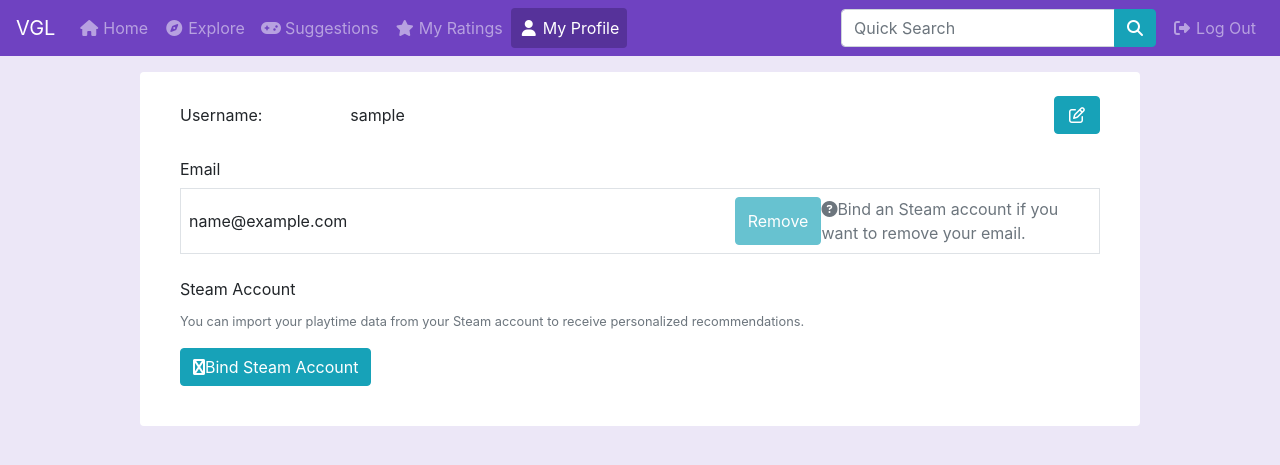
After one commit to EvaSuarezGarcia/the-videogames-lair, a Django app: page /user-profile/ in a window 1280 px wide. The commit adds this page. Shown: the top 465 px of the page. Run offline with Django 3.2, Linux system fonts and the light colour scheme; a user stored in the database is signed in; tables that the repository leaves empty hold one stand-in row (values such as "Sample post"); parts of the project's set-up code (start-up, migrations or seed data) failed here and were passed over; some libraries are stand-ins or nearby versions.

Commit message:
Basic user profile page and email functionality

```diff
--- a/videogames_lair_site/vgl/models.py
+++ b/videogames_lair_site/vgl/models.py
@@ -12,6 +12,7 @@ class User(AbstractUser):
     first_name = None
     last_name = None
     als_user_id = models.PositiveIntegerField(unique=True)
+    email = models.EmailField(null=True, blank=True)
 
     def save(self, *args, **kwargs):
         with transaction.atomic():
--- a/videogames_lair_site/vgl/static/vgl/css/base.css
+++ b/videogames_lair_site/vgl/static/vgl/css/base.css
@@ -94,6 +94,12 @@ body > section {
     }
 }
 
+/************ Padding utilities ***********/
+.px-0-75rem {
+    padding-left: 0.75rem;
+    padding-right: 0.75rem;
+}
+
 /************ Sizing utilities ************/
 @media (min-width: 768px) {
     .vh-85-md {
--- /dev/null
+++ b/videogames_lair_site/vgl/static/vgl/js/user_profile.js
@@ -0,0 +1,20 @@
+function toggleUsernameField() {
+    $("#save-btn").toggleClass("d-none");
+    $("#edit-btn").toggleClass("d-none");
+    $("#username-input").toggleClass("d-none");
+    $("#username-readonly").toggleClass("d-none");
+}
+
+function saveUsername(newUsername) {
+
+    $.ajax({
+        url: "/update-username/",
+        type: "POST",
+        headers: {
+            "X-CSRFToken": Cookies.get("csrftoken")
+        },
+        data: {
+            "username": newUsername
+        }
+    });
+}
--- a/videogames_lair_site/vgl/templates/vgl/navbar.html
+++ b/videogames_lair_site/vgl/templates/vgl/navbar.html
@@ -3,6 +3,7 @@
 {% url "vgl:search" as explore_page %}
 {% url "vgl:recommendations" as recommendations_page %}
 {% url "vgl:ratings" as ratings_page %}
+{% url "vgl:user_profile" as profile_page %}
 {% url "account_login" as login_page %}
 {% url "account_signup" as signup_page %}
 
@@ -31,7 +32,7 @@
             {% if user.is_authenticated %}
                 <a class="nav-link{% if request.path == recommendations_page %} active{% endif %}" href="{{ recommendations_page }}"><span class="fas fa-gamepad fa-fw mr-2 mr-lg-1"></span>Suggestions</a>
                 <a class="nav-link{% if request.path == ratings_page %} active{% endif %}" href="{{ ratings_page }}"><span class="fas fa-star fa-fw mr-2 mr-lg-1"></span>My Ratings</a>
-                <a class="nav-link" href="#"><span class="fas fa-user fa-fw mr-2 mr-lg-1"></span>My Profile</a>
+                <a class="nav-link{% if request.path == profile_page %} active{% endif %}" href="{{ profile_page }}"><span class="fas fa-user fa-fw mr-2 mr-lg-1"></span>My Profile</a>
                 {# Normal links for mobile #}
                 <a class="nav-link d-lg-none" href="{% url "account_logout" %}"><span class="fas fa-sign-out-alt fa-fw mr-2"></span>Log Out</a>
             {% else %}
--- /dev/null
+++ b/videogames_lair_site/vgl/templates/vgl/user_profile.html
@@ -0,0 +1,66 @@
+{% extends "vgl/base.html" %}
+{% load static %}
+
+{% block title %}My Profile{% endblock %}
+
+{% block content %}
+    {# TODO make section smaller #}
+<section class="rounded mx-auto">
+    <div class="mx-auto">
+        <form class="form-group row" method="post" action="{% url "vgl:update_username" %}">
+            {% csrf_token %}
+            <label for="username-input" class="col-form-label col-2">Username:</label>
+            <div class="col-10 d-flex">
+                <input id="username-readonly" readonly class="form-control-plaintext px-0-75rem" type="text" value="{{ request.user.username }}">
+                <input id="username-input" class="form-control d-none" type="text" name="username" value="{{ request.user.username }}">
+                <button id="edit-btn" type="button" class="btn btn-info" onclick="toggleUsernameField()"><span class="fa fa-edit fa-fw"></span></button>
+                <button id="save-btn" type="submit" class="btn btn-info d-none" name="action_edit_username"><span class="fa fa-save fa-fw"></span></button>
+            </div>
+        </form>
+        {% with request.user.socialaccount_set.all.0.get_provider_account as steam_account %}
+        {# Email #}
+        <div class="form-group">
+            <label class="col-form-label">Email</label>
+            {% if request.user.email %}
+                <form class="border p-2 d-flex" method="post" action="{% url "vgl:remove_email" %}">
+                    {% csrf_token %}
+                    <input class="form-control-plaintext" name="email" type="email" value="{{ request.user.email }}" readonly>
+                    <button class="btn btn-info" type="submit" name="action_remove"{% if not steam_account %} disabled{% endif %}>Remove</button>
+                    {% if not steam_account %}
+                        <span class="text-muted"><span class="fas fa-question-circle"></span>Bind an Steam account if you want to remove your email.</span>
+                    {% endif %}
+                </form>
+            {% else %}
+                <form class="d-flex" method="post" action="{% url "vgl:add_email" %}">
+                    {% csrf_token %}
+                    <input class="form-control" name="email" type="email" placeholder="E-mail address">
+                    <button class="btn btn-info" type="submit" name="action_add"><span class="fas fa-envelope"></span>Add e-mail</button>
+                </form>
+            {% endif %}
+        </div>
+        {# Steam account #}
+        <div class="form-group">
+            {% csrf_token %}
+            <label class="col-form-label">Steam Account</label>
+            <p><small class="text-muted">You can import your playtime data from your Steam account to receive personalized recommendations.</small></p>
+            {% if steam_account %}
+                <div class="border p-2">
+                    <a href="{{ steam_account.account.extra_data.profileurl }}" target="_blank">{{ steam_account }}</a>
+                    <button class="btn btn-info" type="submit" name="action_import">Import Data</button>
+                    <button class="btn btn-info" type="submit"{% if not request.user.email %} disabled{% endif %}>Remove</button>
+                    {% if not request.user.email %}
+                        <span class="text-muted"><span class="fas fa-question-circle"></span>Bind an e-mail if you want to remove your Steam account.</span>
+                    {% endif %}
+                </div>
+            {% else %}
+                <button class="btn btn-info" type="submit"><span class="fas fa-steam"></span>Bind Steam Account</button>
+            {% endif %}
+        </div>
+        {% endwith %}
+    </div>
+</section>
+{% endblock content %}
+
+{% block extra_js %}
+    <script src="{% static "vgl/js/user_profile.js" %}"></script>
+{% endblock %}
--- a/videogames_lair_site/vgl/urls.py
+++ b/videogames_lair_site/vgl/urls.py
@@ -3,6 +3,7 @@ from django.views.generic import TemplateView
 
 from vgl.views import autocomplete as ac
 from vgl.views.game_lists import SearchResultsView, RecommendationsView, RatingsView, rate_game, GameDetail
+from vgl.views.user_profile import UserProfile, update_username, remove_email, add_email
 
 app_name = "vgl"
 urlpatterns = [
@@ -16,5 +17,9 @@ urlpatterns = [
     path("autocomplete-company/", ac.autocomplete_company, name="autocomplete_company"),
     path("autocomplete-franchise/", ac.autocomplete_franchise, name="autocomplete_franchise"),
     path("autocomplete-theme/", ac.autocomplete_theme, name="autocomplete_theme"),
-    path("autocomplete-platform/", ac.autocomplete_platform, name="autocomplete_platform")
+    path("autocomplete-platform/", ac.autocomplete_platform, name="autocomplete_platform"),
+    path("user-profile/", UserProfile.as_view(), name="user_profile"),
+    path("update-username/", update_username, name="update_username"),
+    path("remove-email/", remove_email, name="remove_email"),
+    path("add-email/", add_email, name="add_email")
 ]
--- /dev/null
+++ b/videogames_lair_site/vgl/views/user_profile.py
@@ -0,0 +1,48 @@
+from allauth.account.models import EmailAddress
+from django.contrib.auth.mixins import LoginRequiredMixin
+from django.http import HttpResponseRedirect
+from django.urls import reverse
+from django.views.decorators.http import require_POST
+from django.views.generic import TemplateView
+
+from vgl.utils import login_required_or_403
+
+
+class UserProfile(LoginRequiredMixin, TemplateView):
+    template_name = "vgl/user_profile.html"
+
+
+@require_POST
+@login_required_or_403
+def remove_email(request):
+    email = request.POST["email"]
+    try:
+        email_address = EmailAddress.objects.get(user=request.user, email=email)
+        if not request.user.socialaccount_set.all():
+            # Can't remove email if there is no Steam account
+            pass
+        else:
+            email_address.delete()
+            request.user.email = None
+            request.user.save()
+            return HttpResponseRedirect(reverse("vgl:user_profile"))
+    except EmailAddress.DoesNotExist:
+        pass
+
+
+def add_email(request):
+    # TODO check uniqueness
+    email_address = EmailAddress.objects.add_email(request, request.user, request.POST["email"], confirm=False)
+    request.user.email = email_address.email
+    request.user.save()
+    return HttpResponseRedirect(reverse("vgl:user_profile"))
+
+
+@require_POST
+@login_required_or_403
+def update_username(request):
+    # TODO check uniqueness
+    request.user.username = request.POST.get("username")
+    request.user.save()
+
+    return HttpResponseRedirect(reverse("vgl:user_profile"))
--- a/videogames_lair_site/videogames_lair_site/settings.py
+++ b/videogames_lair_site/videogames_lair_site/settings.py
@@ -169,7 +169,7 @@ ACCOUNT_USERNAME_REQUIRED = True
 ACCOUNT_AUTHENTICATION_METHOD = 'username_email'
 
 ACCOUNT_EMAIL_CONFIRMATION_EXPIRE_DAYS = 1
-ACCOUNT_EMAIL_VERIFICATION = 'mandatory'
+ACCOUNT_EMAIL_VERIFICATION = 'none'
 
 SOCIALACCOUNT_EMAIL_REQUIRED = False
 SOCIALACCOUNT_QUERY_EMAIL = False
```
Also changed, not shown: videogames_lair_site/vgl/migrations/0006_auto_20210225_1806.py (added).
